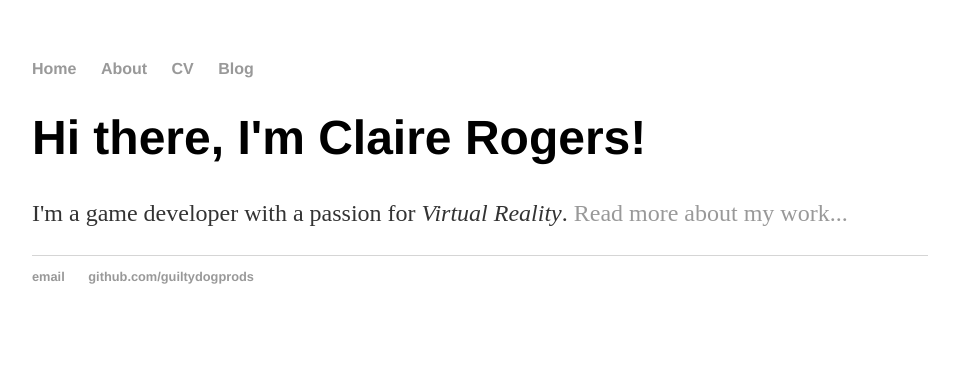
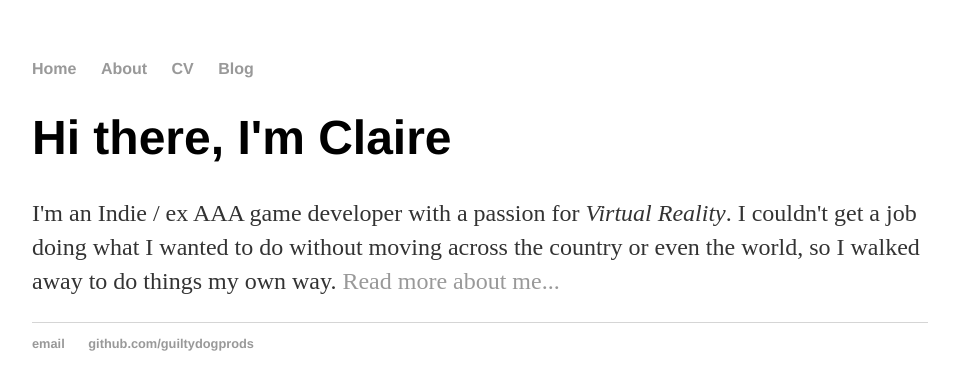
Before and after one commit to guiltydogprods/guiltydogprods.github.io, a Jekyll site: the page built from index.html, in a window 1280 px wide. Shown: the top 390 px of the page, without its empty margins (160-1119 px from the left). Built offline with Jekyll 4.4.1, drawn with Linux system fonts in a browser that asks for light colours.

Commit message:
Update index.html

```diff
--- a/index.html
+++ b/index.html
@@ -1,8 +1,10 @@
 ---
 layout: default
-title: Claire Rogers, Guilty Dog Productions
+title: Guilty Dog Games.
 ---
 <div class="blurb">
-	<h1>Hi there, I'm Claire Rogers!</h1>
-	<p>I'm a game developer with a passion for <em>Virtual Reality</em>. <a href="/about">Read more about my work...</a></p>
+	<h1>Hi there, I'm Claire</h1>
+	<p>I'm an Indie / ex AAA game developer with a passion for <em>Virtual Reality</em>. I couldn't get a job doing what I wanted to
+	   do without moving across the country or even the world, so I walked away to do things my own way.
+	<a href="/about">Read more about me...</a></p>
 </div><!-- /.blurb -->
```
